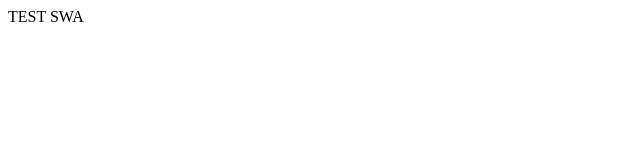
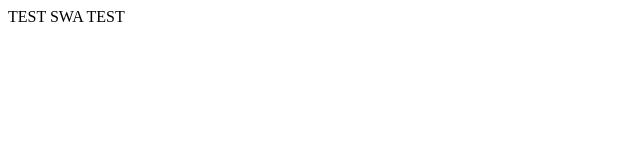
Before and after one commit to anupammishra-ms/StreamlineRepo, a plain HTML site: page index.html in a window 1280 px wide. Shown: the full height of the page, 0-640 px from the left. Drawn offline with Linux system fonts and the light colour scheme.

Commit message:
Update index.html

```diff
--- a/index.html
+++ b/index.html
@@ -1,5 +1,5 @@
 <html>
 <div>
-TEST SWA
+TEST SWA TEST
 </div>
 </html>
```
